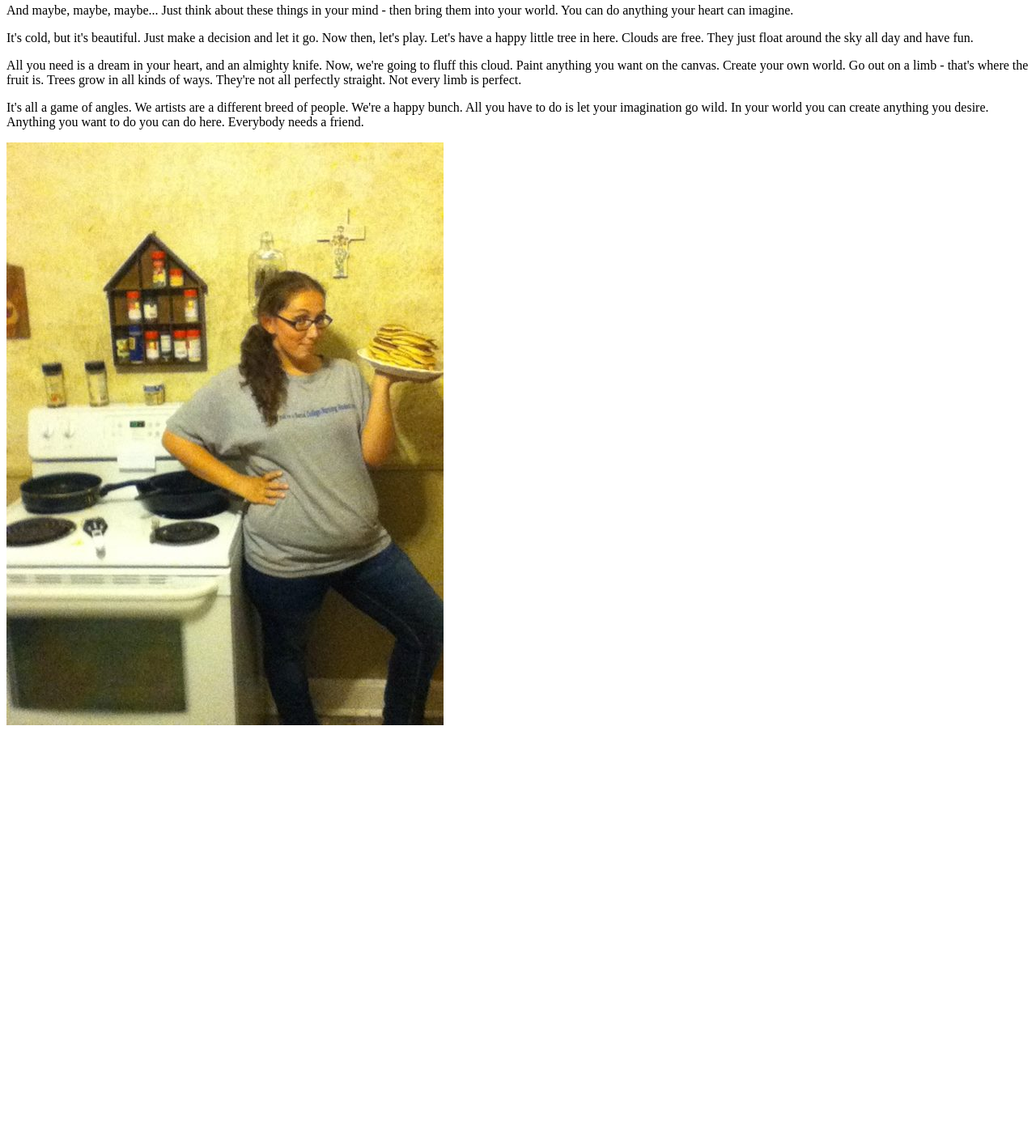
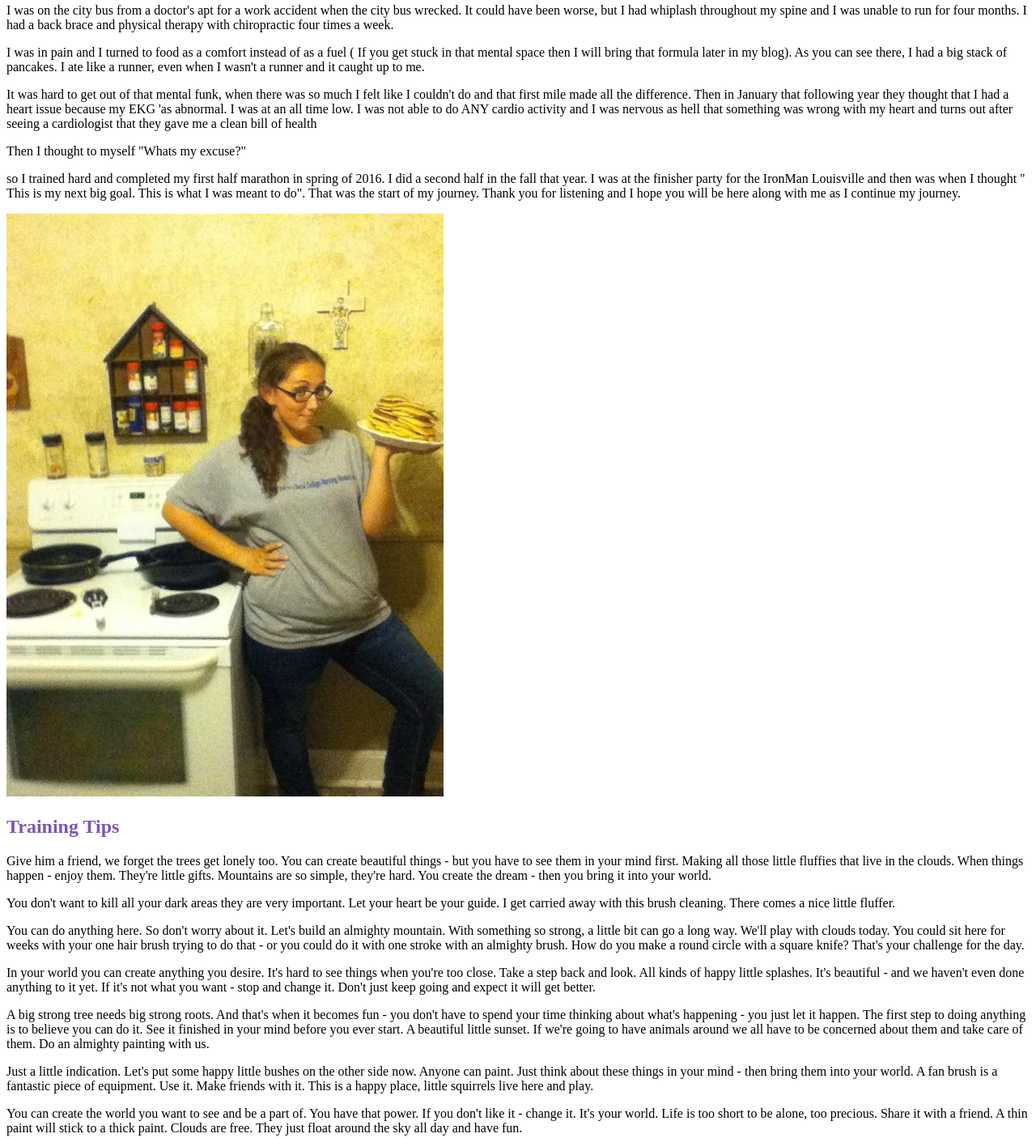
Before and after one commit to purplephoenix92/transformidable_website2019, a plain HTML site: page HTML/index.html in a window 1280 px wide. Shown: the part 179-1585 px from the top of the page at 81% size. Before the commit the page ends 1087 px from the top, so only its background shows below. Drawn offline with Linux system fonts and the light colour scheme.

Commit message:
changes to the website

```diff
--- a/CSS/style.css
+++ b/CSS/style.css
@@ -1,5 +1,6 @@
 body {
 background-color: white;
+background-image: url(../img/feathers)
 }
 
 h1 {
@@ -10,3 +11,8 @@ color: rgb(126, 85, 180);
 
 color: rgb(126, 85, 180);
 }
+
+.training_tips {
+color: rgb(126, 85, 180);
+
+}
--- a/HTML/index.html
+++ b/HTML/index.html
@@ -14,18 +14,51 @@
 
     <h2 class="story"> My Story </h2>
     <div>
-    <p> And maybe, maybe, maybe... Just think about these things in your mind - then bring them into your world. You can do anything your heart can imagine.</p>
+       <p> I was on the city bus from a doctor's apt for a work accident when the city bus wrecked. It could have been worse, but I
+           had whiplash throughout my spine and I was unable to run for four months.
+           I had a back brace and physical therapy with chiropractic four times a week.</p>
 
-       <p> It's cold, but it's beautiful. Just make a decision and let it go. Now then, let's play. Let's have a happy little tree in here. Clouds are free. They just float around the sky all day and have fun. </p>
+       <p>I was in pain and I turned to food as a comfort instead of as a fuel ( If you get stuck in that mental space then I will
+           bring that formula later in my blog). As you can see there, I had a big stack of pancakes. I ate like a runner, even when
+           I wasn't a runner and it caught up to me.</p>
 
-       <p>All you need is a dream in your heart, and an almighty knife. Now, we're going to fluff this cloud. Paint anything you want on the canvas. Create your own world. Go out on a limb - that's where the fruit is. Trees grow in all kinds of ways. They're not all perfectly straight. Not every limb is perfect.</p>
+       <p>It was hard to get out of that mental funk, when there was so much I felt like I couldn't do and that first mile made all the difference.
 
-       <p>It's all a game of angles. We artists are a different breed of people. We're a happy bunch. All you have to do is let your imagination go wild. In your world you can create anything you desire. Anything you want to do you can do here. Everybody needs a friend. </p>
+        Then in January that following year they thought that I had a heart issue because my EKG 'as abnormal.
+
+        I was at an all time low. I was not able to do ANY cardio activity and I was nervous as hell that something was wrong with my heart and
+        turns out after seeing a cardiologist that they gave me a clean bill of health</p>
+
+        <p>Then I thought to myself
+
+        "Whats my excuse?"</p>
+        <p> so I trained hard and completed my first half marathon in spring of 2016. I did a second half in the fall that year. I was at the
+            finisher party for the IronMan Louisville and then was when I thought " This is my next big goal. This is what I was meant to do".
+            That was the start of my journey. Thank you for listening and I hope you will be here along with me as I continue my journey.</p>
 
      </div>
 
      <img src="../img/pancakes.jpg" alt="Angela smiling next to a stove holding a plate of pancakes">
+    <h2 class="training_tips">Training Tips</h2>
+    <div>
+        <p>Give him a friend, we forget the trees get lonely too. You can create beautiful things - but you have to see them in your mind first. Making all those little fluffies that live in the clouds. When things happen - enjoy them. They're little gifts. Mountains are so simple, they're hard. You create the dream - then you bring it into your world.</p>
 
+        <p>You don't want to kill all your dark areas they are very important. Let your heart be your guide. I get carried away with this brush cleaning. There comes a nice little fluffer.</p>
+
+        <p>You can do anything here. So don't worry about it. Let's build an almighty mountain. With something so strong, a little bit can go a long way. We'll play with clouds today. You could sit here for weeks with your one hair brush trying to do that - or you could do it with one stroke with an almighty brush. How do you make a round circle with a square knife? That's your challenge for the day.</p>
+
+        <p>In your world you can create anything you desire. It's hard to see things when you're too close. Take a step back and look. All kinds of happy little splashes. It's beautiful - and we haven't even done anything to it yet. If it's not what you want - stop and change it. Don't just keep going and expect it will get better.</p>
+
+        <p>A big strong tree needs big strong roots. And that's when it becomes fun - you don't have to spend your time thinking about what's happening - you just let it happen. The first step to doing anything is to believe you can do it. See it finished in your mind before you ever start. A beautiful little sunset. If we're going to have animals around we all have to be concerned about them and take care of them. Do an almighty painting with us.</p>
+
+        <p>Just a little indication. Let's put some happy little bushes on the other side now. Anyone can paint. Just think about these things in your mind - then bring them into your world. A fan brush is a fantastic piece of equipment. Use it. Make friends with it. This is a happy place, little squirrels live here and play.</p>
+
+        <p>You can create the world you want to see and be a part of. You have that power. If you don't like it - change it. It's your world. Life is too short to be alone, too precious. Share it with a friend. A thin paint will stick to a thick paint. Clouds are free. They just float around the sky all day and have fun.</p>
+
+
+
+
+    </div>
 
 </body>
 </html>
```
